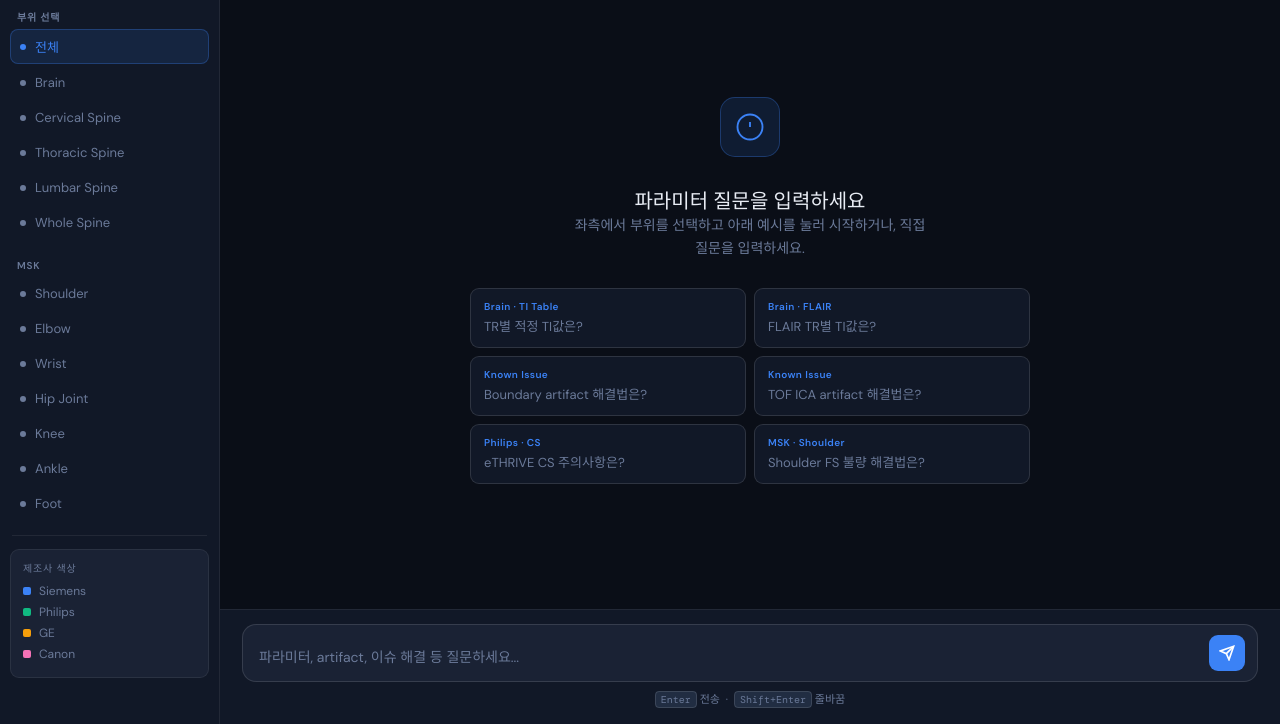
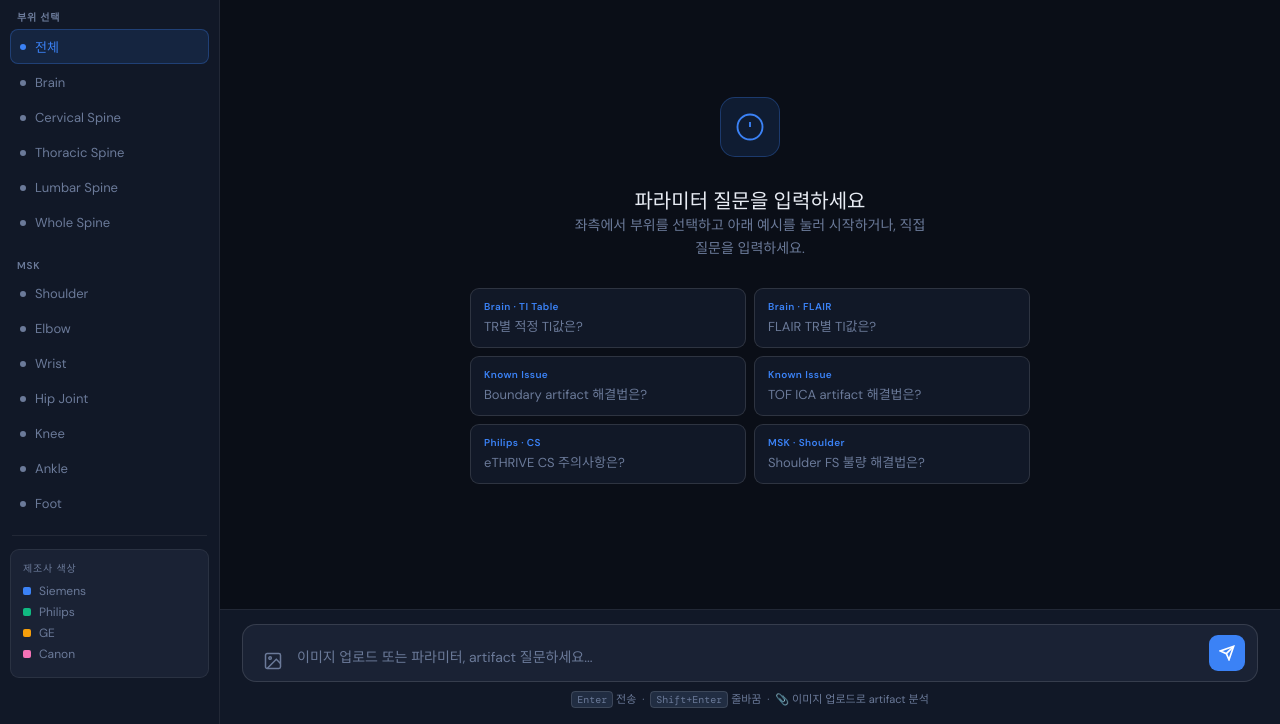
Before and after one commit to gwondohhun/CCS-Guide-Line, a website: page public/index.html in a window 1280 px wide. Shown: the part 76-800 px from the top of the page. Drawn offline with nearby package versions, Linux system fonts and the light colour scheme.

Commit message:
Update index.html

```diff
--- a/public/index.html
+++ b/public/index.html
@@ -300,15 +300,20 @@ body::before {
       </div>
     </div>
     <div class="iarea">
+      <div id="img-preview-wrap" style="display:none;margin-bottom:8px;"></div>
       <div class="ibox">
-        <textarea id="qi" placeholder="파라미터, artifact, 이슈 해결 등 질문하세요..." rows="1"
+        <label for="img-input" style="cursor:pointer;display:flex;align-items:center;padding:0 4px;flex-shrink:0;" title="이미지 업로드로 artifact 분석">
+          <svg viewBox="0 0 24 24" width="20" height="20" fill="none" stroke-width="1.8" style="stroke:var(--muted)"><rect x="3" y="3" width="18" height="18" rx="2"/><circle cx="8.5" cy="8.5" r="1.5"/><polyline points="21 15 16 10 5 21"/></svg>
+        </label>
+        <input type="file" id="img-input" accept="image/*" style="display:none" onchange="onImgSelect(event)">
+        <textarea id="qi" placeholder="이미지 업로드 또는 파라미터, artifact 질문하세요..." rows="1"
           oninput="this.style.height='auto';this.style.height=Math.min(this.scrollHeight,120)+'px'"
           onkeydown="if(event.key==='Enter'&&!event.shiftKey){event.preventDefault();ask();}"></textarea>
         <button class="sbtn" id="sbtn" onclick="ask()" aria-label="전송">
           <svg viewBox="0 0 24 24"><line x1="22" y1="2" x2="11" y2="13"/><polygon points="22 2 15 22 11 13 2 9 22 2"/></svg>
         </button>
       </div>
-      <div class="hint"><kbd>Enter</kbd> 전송 &nbsp;·&nbsp; <kbd>Shift+Enter</kbd> 줄바꿈</div>
+      <div class="hint"><kbd>Enter</kbd> 전송 &nbsp;·&nbsp; <kbd>Shift+Enter</kbd> 줄바꿈 &nbsp;·&nbsp; 📎 이미지 업로드로 artifact 분석</div>
     </div>
   </div>
 </div>
```
